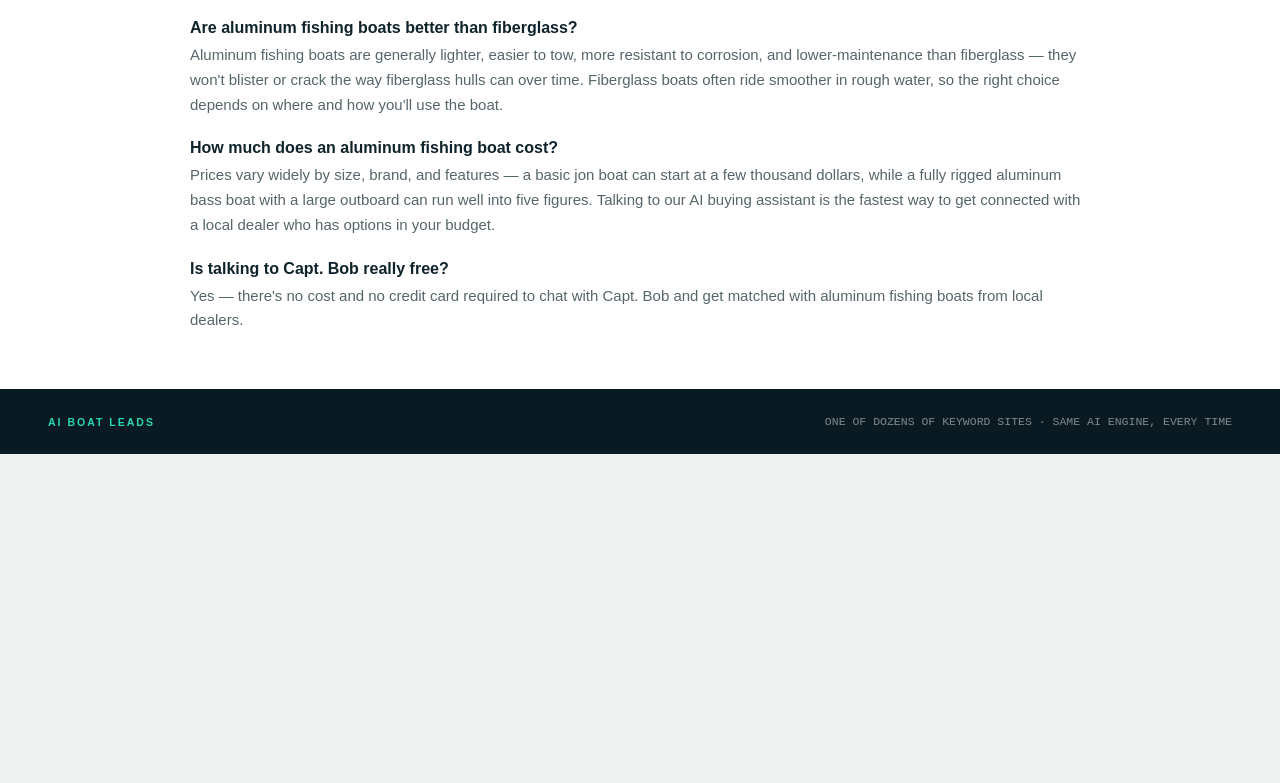
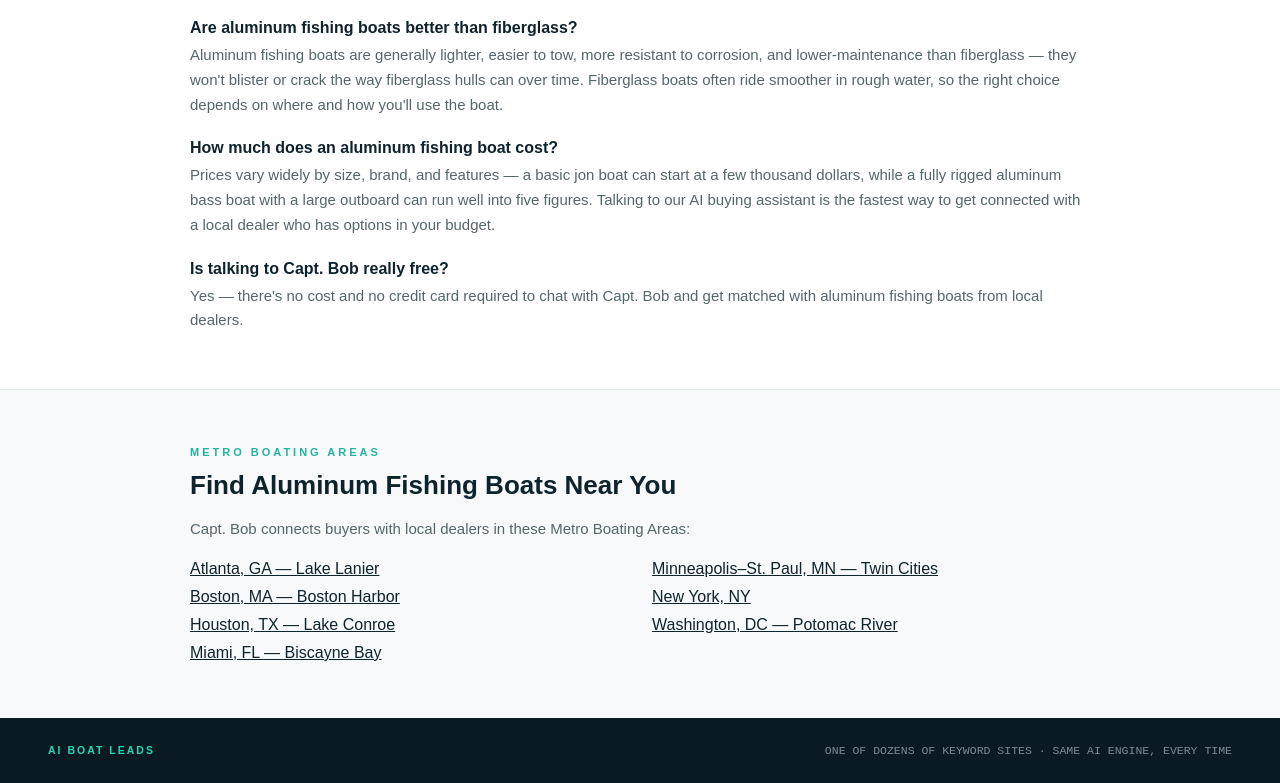
Before and after one commit to BobDucey/AluminumFishingBoats.us, a plain HTML site: page index.html in a window 1280 px wide. Shown: the part 2080-2863 px from the top of the page. Before the commit the page ends 2534 px from the top, so only its background shows below. Drawn offline with Linux system fonts and the light colour scheme.

Commit message:
Add Metro Boating Areas nav section linking to all 7 metro pages

```diff
--- a/index.html
+++ b/index.html
@@ -743,6 +743,22 @@ font-family: var(--mono);
 </div>
 </div>
 </section>
+<section class="why-section" style="background:#f7f9fa; border-top:1px solid rgba(15,35,44,0.08);">
+<div class="inner">
+<div class="eyebrow">METRO BOATING AREAS</div>
+<h2>Find Aluminum Fishing Boats Near You</h2>
+<p style="margin:0 0 18px 0;">Capt. Bob connects buyers with local dealers in these Metro Boating Areas:</p>
+<ul style="columns:2; gap:24px; list-style:none; padding:0; margin:0;">
+<li style="margin-bottom:10px;"><a href="/atlanta-ga">Atlanta, GA — Lake Lanier</a></li>
+<li style="margin-bottom:10px;"><a href="/boston-ma">Boston, MA — Boston Harbor</a></li>
+<li style="margin-bottom:10px;"><a href="/houston-tx">Houston, TX — Lake Conroe</a></li>
+<li style="margin-bottom:10px;"><a href="/miami-fl">Miami, FL — Biscayne Bay</a></li>
+<li style="margin-bottom:10px;"><a href="/minneapolis-mn">Minneapolis–St. Paul, MN — Twin Cities</a></li>
+<li style="margin-bottom:10px;"><a href="/new-york-ny">New York, NY</a></li>
+<li style="margin-bottom:10px;"><a href="/washington-dc">Washington, DC — Potomac River</a></li>
+</ul>
+</div>
+</section>
 </main>
 
 <footer>
```
